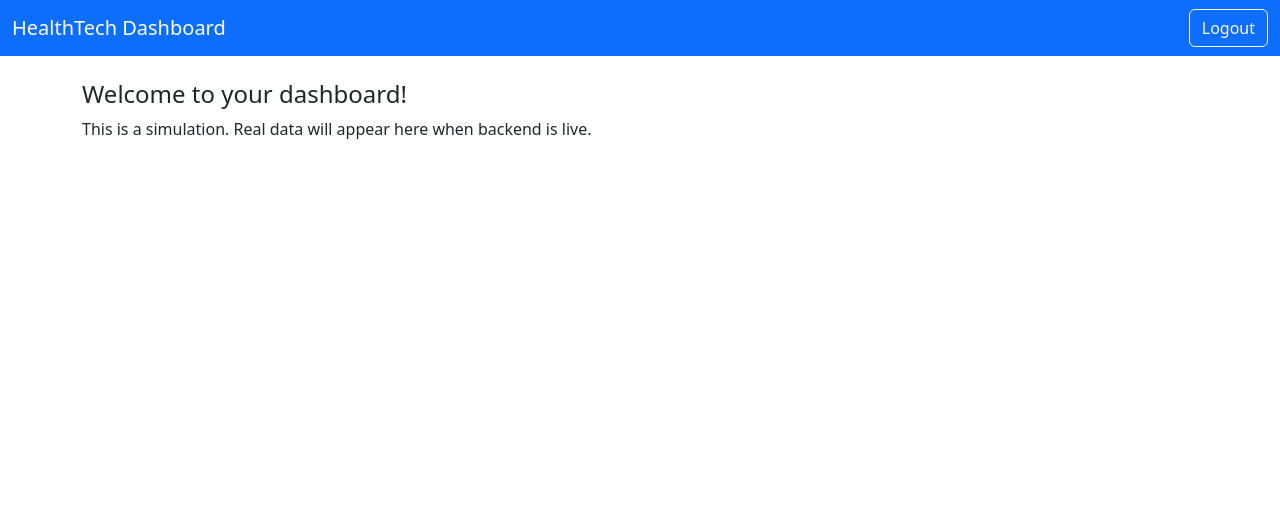
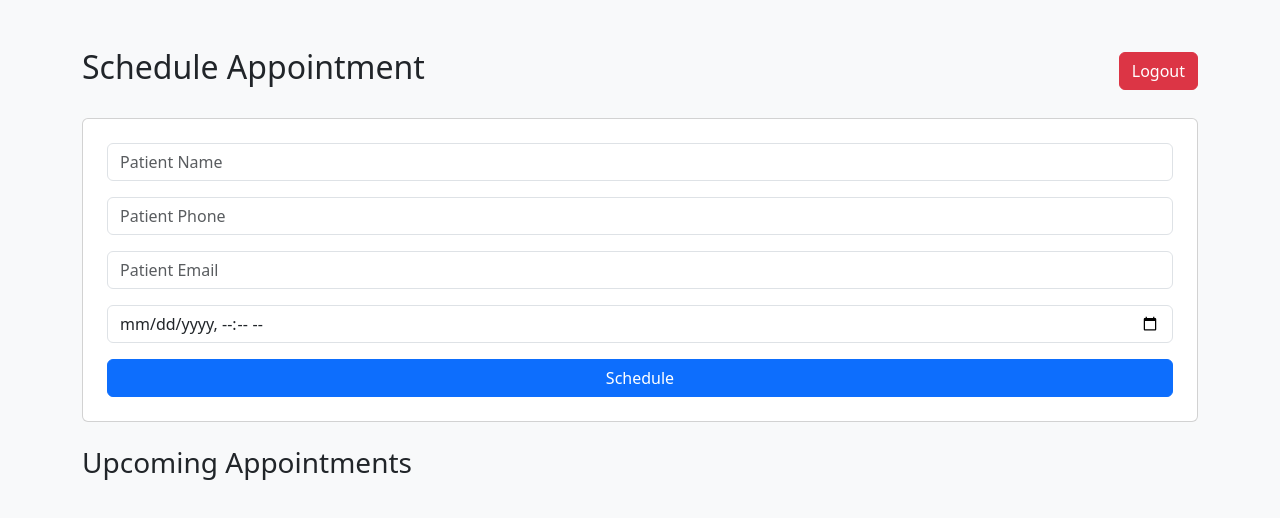
Before and after one commit to Hamidah2006/Vibe_coding_hackathon, a plain HTML site: page dashboard.html in a window 1280 px wide. Drawn offline with nearby package versions, Linux system fonts and the light colour scheme; no server answers.

Commit message:
Update dashboard.html

```diff
--- a/dashboard.html
+++ b/dashboard.html
@@ -1,29 +1,28 @@
 <!DOCTYPE html>
 <html lang="en">
 <head>
-  <meta charset="UTF-8" />
-  <meta name="viewport" content="width=device-width, initial-scale=1.0" />
-  <title>Dashboard - HealthTech</title>
-  <link href="https://cdn.jsdelivr.net/npm/bootstrap@5.3.0/dist/css/bootstrap.min.css" rel="stylesheet" />
+  <meta charset="UTF-8">
+  <title>Dashboard</title>
+  <link rel="stylesheet" href="https://cdn.jsdelivr.net/npm/bootstrap@5.3.0/dist/css/bootstrap.min.css">
 </head>
-<body class="bg-white">
-  <nav class="navbar navbar-expand-lg navbar-dark bg-primary">
-    <div class="container-fluid">
-      <span class="navbar-brand">HealthTech Dashboard</span>
-      <button class="btn btn-outline-light" onclick="logout()">Logout</button>
+<body class="bg-light">
+  <div class="container mt-5">
+    <div class="d-flex justify-content-between align-items-center mb-4">
+      <h2>Schedule Appointment</h2>
+      <form action="/logout" method="POST">
+        <button type="submit" class="btn btn-danger">Logout</button>
+      </form>
     </div>
-  </nav>
-
-  <div class="container mt-4">
-    <h4>Welcome to your dashboard!</h4>
-    <p>This is a simulation. Real data will appear here when backend is live.</p>
+    <form action="/appointments" method="POST" class="card p-4 mb-4">
+      <input name="patient_name" class="form-control mb-3" placeholder="Patient Name" required>
+      <input name="patient_phone" class="form-control mb-3" placeholder="Patient Phone" required>
+      <input name="patient_email" type="email" class="form-control mb-3" placeholder="Patient Email" required>
+      <input name="appointment_time" type="datetime-local" class="form-control mb-3" required>
+      <button type="submit" class="btn btn-primary w-100">Schedule</button>
+    </form>
+    <h3>Upcoming Appointments</h3>
+    <ul id="appointments" class="list-group"></ul>
   </div>
-
-  <script>
-    function logout() {
-      alert("You have been logged out.");
-      window.location.href = "login.html";
-    }
-  </script>
+  <script src="app.js"></script>
 </body>
-      </html>
+  </html>
```
